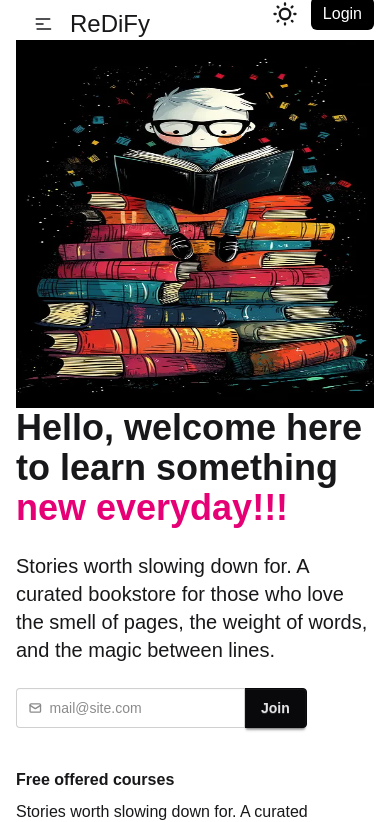
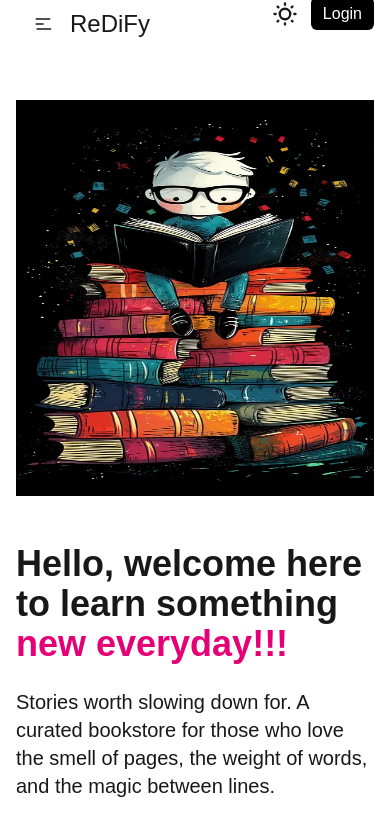
Before and after one commit to divyanshurai27/Bookstore, a React (Vite) app in the folder frontend/: page / in a window 390 px wide. Shown: the top 822 px of the page. Built offline with nearby package versions, Linux system fonts and the light colour scheme.

Commit message:
fixed the gap

```diff
--- a/frontend/src/components/Banner.jsx
+++ b/frontend/src/components/Banner.jsx
@@ -6,7 +6,7 @@ import Bannerimg from "../assets/Banner.webp";
 function Banner() {
   return (
     <>
-    <div className="max-w-screen-2xl conatainer mx-auto md:px-20 px-4 flex flex-col md:flex-row my-10">
+    <div className="max-w-screen-2xl container mx-auto md:px-20 px-4 flex flex-col md:flex-row  gap-12 md:gap-20 my-10">
         <div  className='w-full order-2 md:order-1 md:w-1/2 mt:12 md:mt-32'>
        <div className='space-y-6'>
          <h1 className='text-4xl font-bold'>
@@ -41,7 +41,7 @@ function Banner() {
         </div>
 
         <div className= 'order-1 w-full md:w-1/2'>
-        <img src={Bannerimg} className="w-120 h-92 mt:12 md:mt-32" alt='' />
+        <img src={Bannerimg} className="w-150 h-99 mt-15 md:mt-32" alt='' />
         </div>
     </div>
     </>
```
